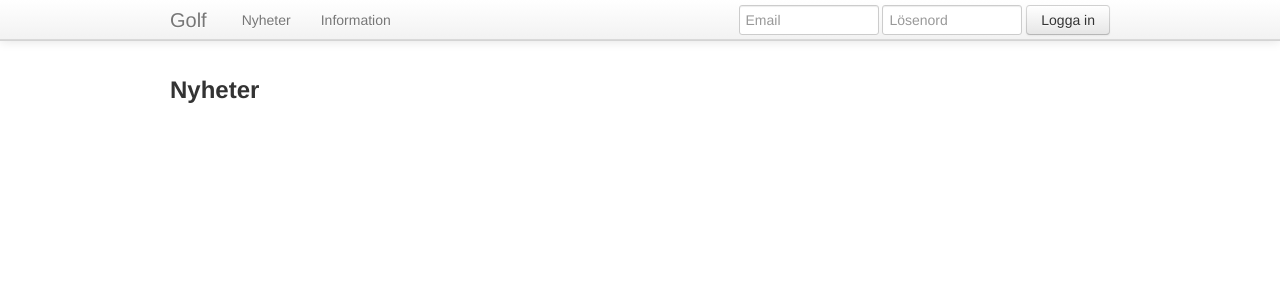
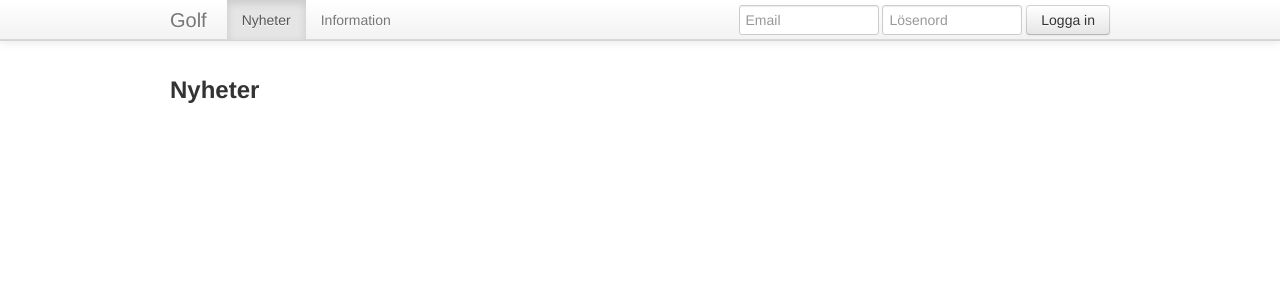
Before and after one commit to jsvensson/ci-golf, a CodeIgniter app: page /news in a window 1280 px wide. Shown: the top 300 px of the page. Run offline with CodeIgniter, Linux system fonts and the light colour scheme.

Commit message:
Active nav tab in header

```diff
--- a/application/controllers/news.php
+++ b/application/controllers/news.php
@@ -10,6 +10,7 @@ class News extends MY_Controller {
 
 	public function index()
 	{
+		$this->data['active_nav_tab'] = 'news';
 		$this->data['subview'] = 'news/index';
 		$this->data['news'] = $this->news_model->get_news();
 		$this->data['title'] = 'Nyheter';
--- a/application/controllers/user.php
+++ b/application/controllers/user.php
@@ -79,6 +79,7 @@ class User extends MY_Controller
 		if ($this->user_is_logged_in()) {
 			$this->get_current_user();
 
+			$this->data['active_nav_tab'] = 'home';
 			$this->data['title'] = 'Min profil';
 			$this->data['subview'] = 'user/home';
 			$this->load->view('layouts/default', $this->data);
--- a/application/views/partials/header_menu.php
+++ b/application/views/partials/header_menu.php
@@ -8,11 +8,11 @@
 				</a>
 				<a class="brand" href="<?= base_url(); ?>"><?= $this->lang->line('menu_item_brand') ?></a>
 				<ul class="nav">
-<? if ($this->session->userdata('login_state') === TRUE): ?>
-					<li><?= anchor('home', $this->lang->line('menu_item_home')) ?></li>
+<? if ($this->session->userdata('login_state') === TRUE): // FIXME: break active tab logic out into helper ?>
+					<li<?= $this->data['active_nav_tab'] == 'home' ? ' class="active"' : NULL ?>><?= anchor('home', $this->lang->line('menu_item_home')) ?></li>
 <? endif ?>
-					<li><?= anchor('news', $this->lang->line('menu_item_news')) ?></li>
-					<li><?= anchor('about', $this->lang->line('menu_item_information')) ?></li>
+					<li<?= $this->data['active_nav_tab'] == 'news' ? ' class="active"' : NULL ?>><?= anchor('news', $this->lang->line('menu_item_news')) ?></li>
+					<li<?= $this->data['active_nav_tab'] == 'about' ? ' class="active"' : NULL ?>><?= anchor('about', $this->lang->line('menu_item_information')) ?></li>
 				</ul>
 <?php
 
```
Also changed, not shown: application/controllers/pages.php (+7 -0 lines).
